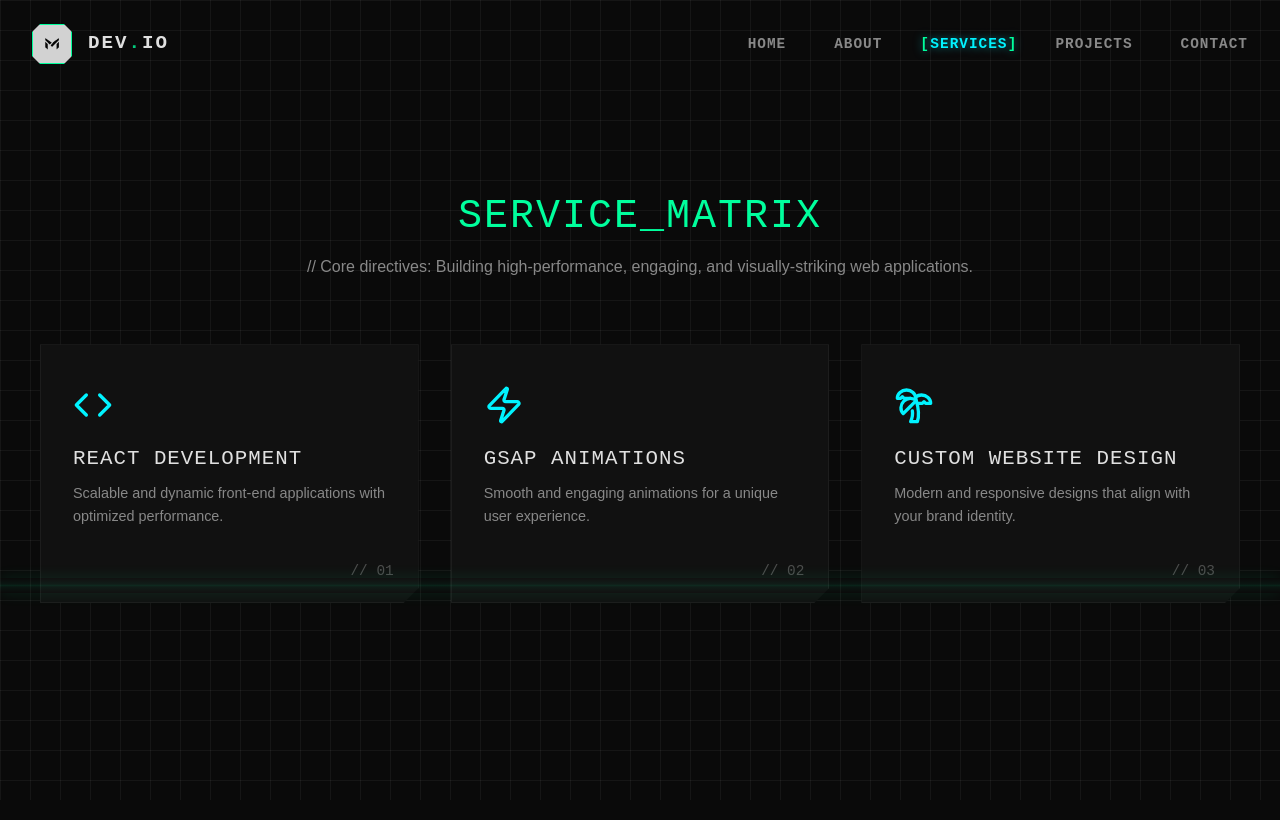
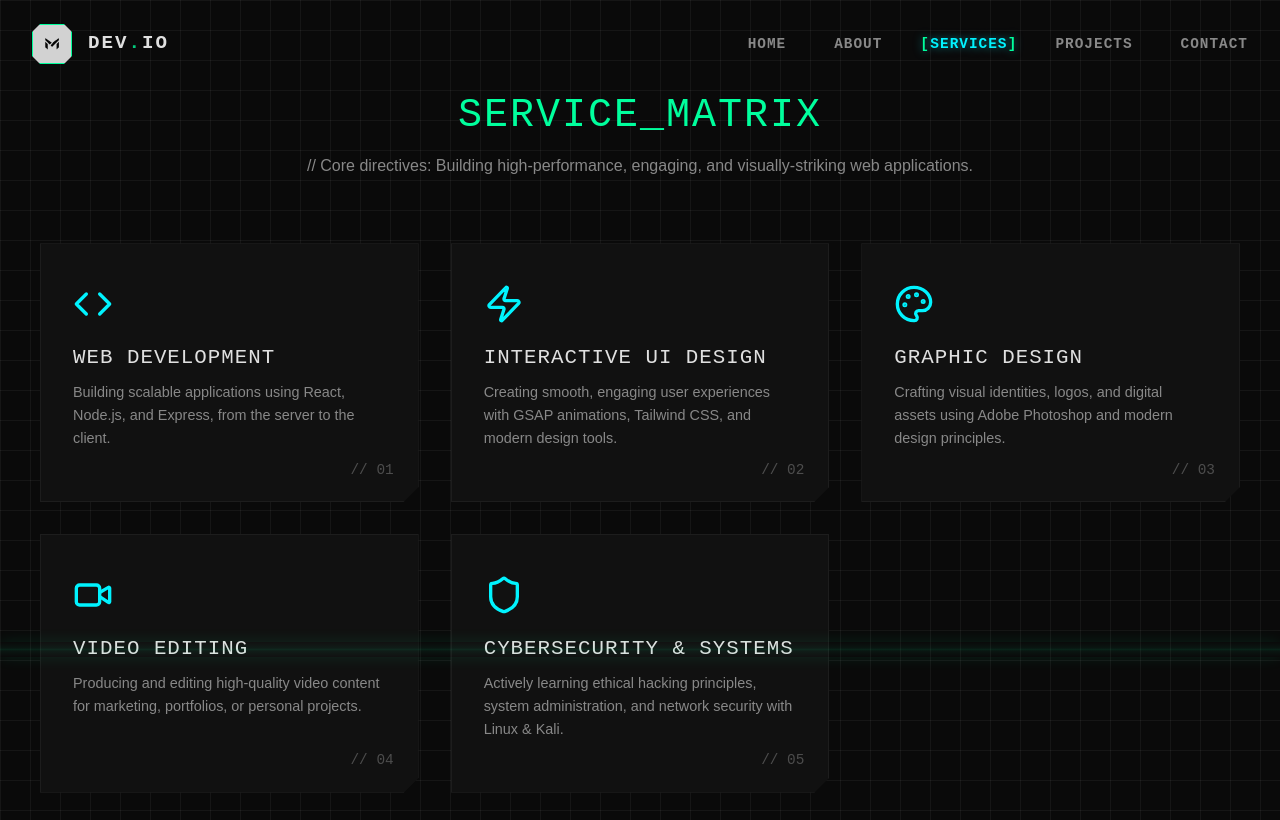
Before and after one commit to mujtabaahmad212/My-React-Portfolio-, a React (Vite) app: page /services in a window 1280 px wide. Shown: the top 820 px of the page. Built offline with nearby package versions, Linux system fonts and the light colour scheme; a web font is replaced by a local one.

Commit message:
all pages ui changed

```diff
--- a/src/components/Services.jsx
+++ b/src/components/Services.jsx
@@ -3,7 +3,8 @@ import React, { useLayoutEffect, useRef } from 'react';
 import { gsap } from 'gsap';
 import { ScrollTrigger } from 'gsap/ScrollTrigger';
 import './ServiceSection.css';
-import { Code, Bot, Zap, Palmtree } from 'lucide-react'; // Import icons
+// UPDATED: Added Palette and Video icons
+import { Code, Zap, Shield, Palette, Video } from 'lucide-react';
 
 gsap.registerPlugin(ScrollTrigger);
 
@@ -46,15 +47,14 @@ const ServiceSection = () => {
         },
       });
 
-      // --- Reskinned GSAP Interactions ---
+      // --- GSAP Interactions ---
 
       const onMouseEnter = () => {
         gsap.to(card, {
-          scale: 1.03, // Keep the scale
-          rotation: 0,  // Remove the z-axis rotation, it's a bit much
-          // CHANGE: Use a neon glow, not a black shadow
+          scale: 1.03,
+          rotation: 0,
           boxShadow: '0 0 40px rgba(0, 255, 157, 0.3)',
-          borderColor: 'var(--neon-green)', // Brighten border
+          borderColor: 'var(--neon-green)',
           duration: 0.3,
           ease: 'power2.out',
         });
@@ -66,9 +66,8 @@ const ServiceSection = () => {
           rotation: 0,
           rotationX: 0,
           rotationY: 0,
-          // CHANGE: Revert to no shadow
           boxShadow: '0 0 0 rgba(0, 0, 0, 0)',
-          borderColor: 'var(--grid-line)', // Dim border
+          borderColor: 'var(--grid-line)',
           duration: 0.3,
           ease: 'power2.out',
         });
@@ -105,28 +104,34 @@ const ServiceSection = () => {
     };
   }, []);
 
-  // UPDATED: Added icons
+  // --- UPDATED SERVICES ---
+  // Broken down from your skills list
   const services = [
     {
-      title: 'React Development',
-      description: 'Scalable and dynamic front-end applications with optimized performance.',
+      title: 'Web Development',
+      description: 'Building scalable applications using React, Node.js, and Express, from the server to the client.',
       icon: <Code size={40} />
     },
     {
-      title: 'GSAP Animations',
-      description: 'Smooth and engaging animations for a unique user experience.',
+      title: 'Interactive UI Design',
+      description: 'Creating smooth, engaging user experiences with GSAP animations, Tailwind CSS, and modern design tools.',
       icon: <Zap size={40} />
     },
     {
-      title: 'Custom Website Design',
-      description: 'Modern and responsive designs that align with your brand identity.',
-      icon: <Palmtree size={40} /> // Using Palmtree as a placeholder for "design"
+      title: 'Graphic Design',
+      description: 'Crafting visual identities, logos, and digital assets using Adobe Photoshop and modern design principles.',
+      icon: <Palette size={40} />
     },
-    // {
-    //   title: 'UI Components',
-    //   description: 'High-converting pages with pixel-perfect, reusable UI.',
-    //   icon: <Bot size={40} /> // Using Bot as a placeholder for "components"
-    // },
+    {
+      title: 'Video Editing',
+      description: 'Producing and editing high-quality video content for marketing, portfolios, or personal projects.',
+      icon: <Video size={40} />
+    },
+    {
+      title: 'Cybersecurity & Systems',
+      description: 'Actively learning ethical hacking principles, system administration, and network security with Linux & Kali.',
+      icon: <Shield size={40} />
+    },
   ];
 
   return (
```
